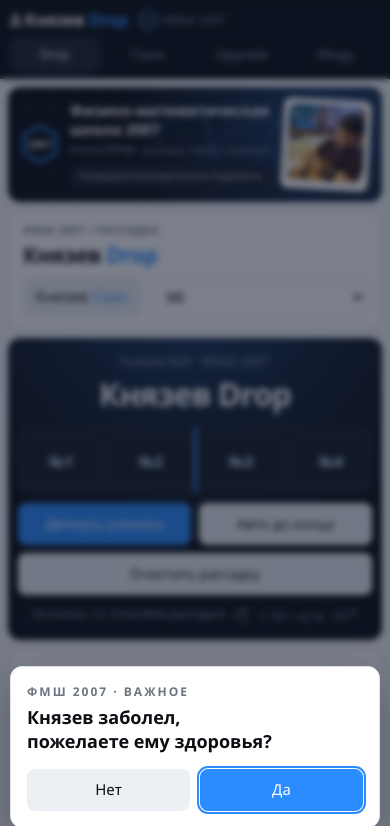
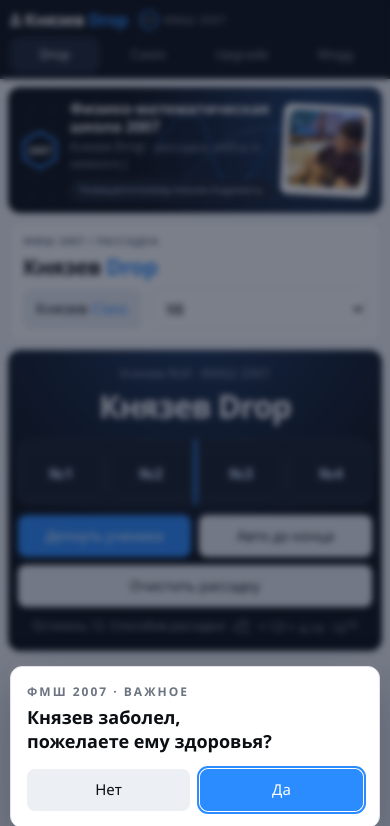
Before and after one commit to aladushkies/knyazev-drop, a plain HTML site: page index.html in a window 390 px wide. Shown: the top 826 px of the page. Drawn offline with Linux system fonts and the light colour scheme; no server answers.

Commit message:
откат динамического изменения шрифта

```diff
--- a/css/mobile.css
+++ b/css/mobile.css
@@ -194,9 +194,6 @@ html.wish-open{overflow:hidden}
   .chips .chip-dedication{display:inline-block}
 }
 
-/* Подзаголовок hero-плашки: одна строка, размер шрифта подгоняет js/views/hero.js */
-.hero .ht>span.hero-sub{white-space:nowrap;text-wrap:nowrap;overflow:hidden;max-width:100%}
-
 /* Фраза под плашкой уровня — тем же шрифтом, что «% схожести» */
 #t4 .mog-tier-note{display:block;margin-top:6px;color:var(--m-t);font-size:var(--fs-xs);line-height:1.4}
 #t4 .mog-tier-note[hidden]{display:none}
--- a/index.html
+++ b/index.html
@@ -23,7 +23,7 @@
   <link rel="stylesheet" href="css/soft-blue-glow.css?v=2.0.0" />
   <link rel="stylesheet" href="css/team.css?v=2.4.0" />
   <link rel="stylesheet" href="css/topup.css?v=2.0.0" />
-  <link rel="stylesheet" href="css/mobile.css?v=2.7.0" />
+  <link rel="stylesheet" href="css/mobile.css?v=2.7.1" />
 </head>
 <body>
   <svg width="0" height="0" style="position:absolute" aria-hidden="true">
@@ -48,7 +48,7 @@
       <svg width="58" height="58"><use href="#fmsh" /></svg>
       <div class="ht">
         <b>Физико-математическая школа 2007</b>
-        <span class="hero-sub" id="heroSub">Князев <span class="brand-word">Drop</span> · рассадка, кейсы и немного ∫</span>
+        <span>Князев <span class="brand-word">Drop</span> · рассадка, кейсы и немного&nbsp;∫</span>
         <div class="chips" id="chips"><span class="chip-dedication" id="dedication">Посвящается Князеву Алексею Андреевичу<span class="chip-extra"> (для тех, кто не догадался)</span></span></div>
       </div>
       <svg class="plot" viewBox="0 0 340 134" aria-hidden="true"><path class="cv" pathLength="1" d="M10 67C45-3 75-3 90 67S135 137 170 67 215-3 250 67 295 137 330 67"></path><path class="c2" pathLength="1" d="M40 130Q170-60 300 130"></path><text x="14" y="16" fill="#5d7ba3" font-size="11" font-family="ui-monospace,Menlo,monospace">y = sin x</text></svg>
@@ -231,7 +231,7 @@
   <script src="js/views/class-editor.js?v=2.0.0"></script>
   <script src="js/views/people.js?v=2.0.0"></script>
   <script src="js/views/header.js?v=2.0.0"></script>
-  <script src="js/views/hero.js?v=2.7.0"></script>
+  <script src="js/views/hero.js?v=2.7.1"></script>
   <script src="js/views/drop.js?v=2.6.1"></script>
   <script src="js/views/drop-fit.js?v=2.6.0"></script>
   <script src="js/views/cases.js?v=2.0.0"></script>
--- a/js/views/hero.js
+++ b/js/views/hero.js
@@ -10,7 +10,7 @@ function syncPills() {
   }
 }
 // Строки hero-плашки всегда в одну строку: если ширины не хватает, шрифт уменьшается под доступное место.
-// Так работают посвящение и подзаголовок «Князев Drop · рассадка, кейсы и немного ∫».
+// Так работает посвящение.
 const HERO_LINE_MIN_FONT = 5;
 function fitHeroLine(el) {
   if (!el) return;
@@ -30,7 +30,6 @@ function fitHeroLine(el) {
 }
 function fitDedication() {
   fitHeroLine(document.getElementById('dedication'));
-  fitHeroLine(document.getElementById('heroSub'));
 }
 let dedicationFrame = 0;
 const scheduleFitDedication = () => {
```
